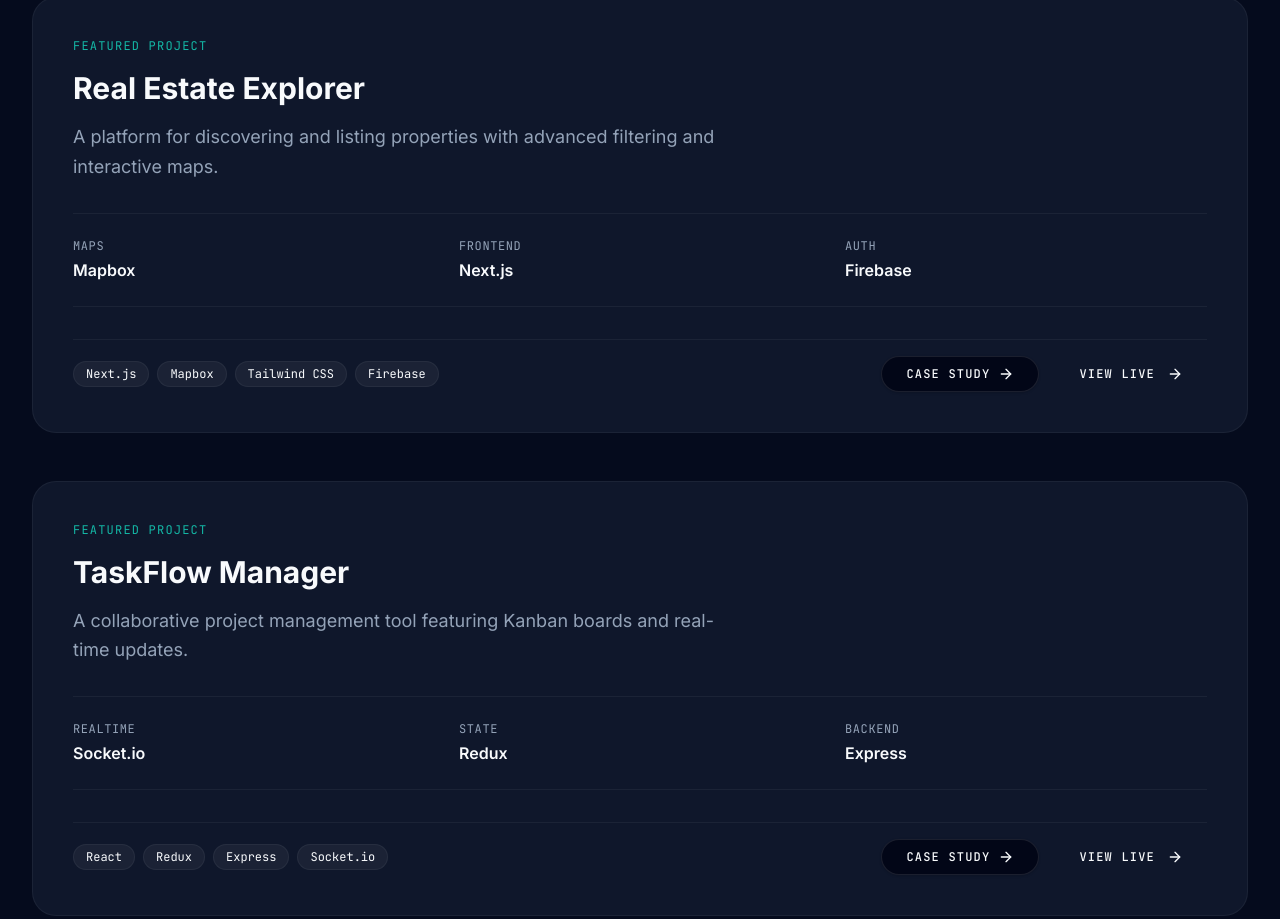
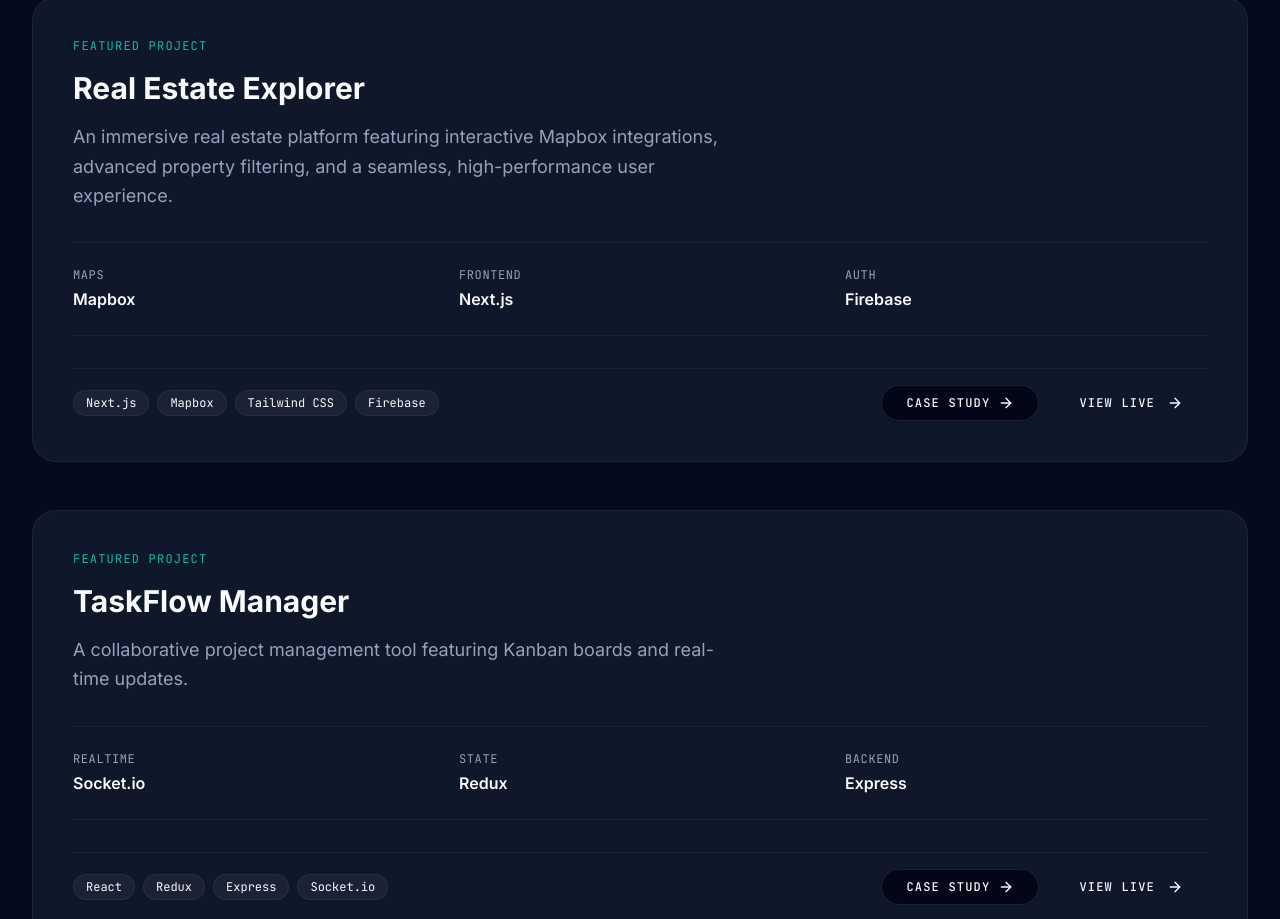
Before and after one commit to djayourikelvinatsu-hub/my_portfolio, a Next.js app: page / in a window 1280 px wide. Shown: the part 5398-6317 px from the top of the page. Built offline with nearby package versions, Linux system fonts and the light colour scheme.

Commit message:
docs(portfolio): enhance Real Estate Explorer project description

```diff
--- a/src/app/page.tsx
+++ b/src/app/page.tsx
@@ -105,7 +105,7 @@
     title: "Real Estate Explorer",
     slug: "real-estate-explorer",
     label: "FEATURED PROJECT",
-    description: "A platform for discovering and listing properties with advanced filtering and interactive maps.",
+    description: "An immersive real estate platform featuring interactive Mapbox integrations, advanced property filtering, and a seamless, high-performance user experience.",
     stats: [
       { label: "Maps", value: "Mapbox" },
       { label: "Frontend", value: "Next.js" },
--- a/src/content/projects/real-estate-explorer.mdx
+++ b/src/content/projects/real-estate-explorer.mdx
@@ -1,7 +1,7 @@
 ---
 title: "Real Estate Explorer"
 date: "2026-02-28"
-description: "A platform for discovering and listing properties with advanced filtering and interactive maps."
+description: "An immersive real estate platform featuring interactive Mapbox integrations, advanced property filtering, and a seamless, high-performance user experience."
 role: "Frontend Developer"
 stacks: ["Next.js", "Mapbox", "Tailwind CSS", "Firebase"]
 link: "https://real-estate-k7l4.vercel.app/"
```
